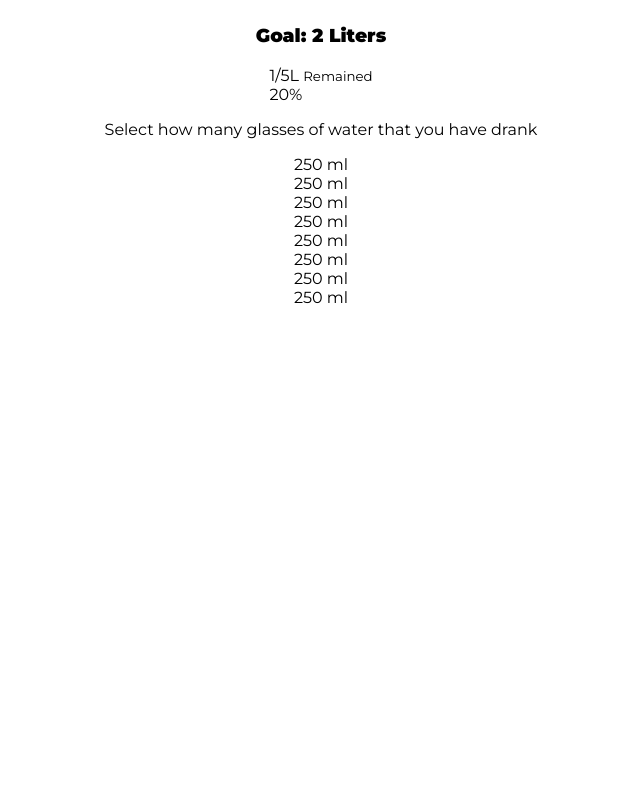
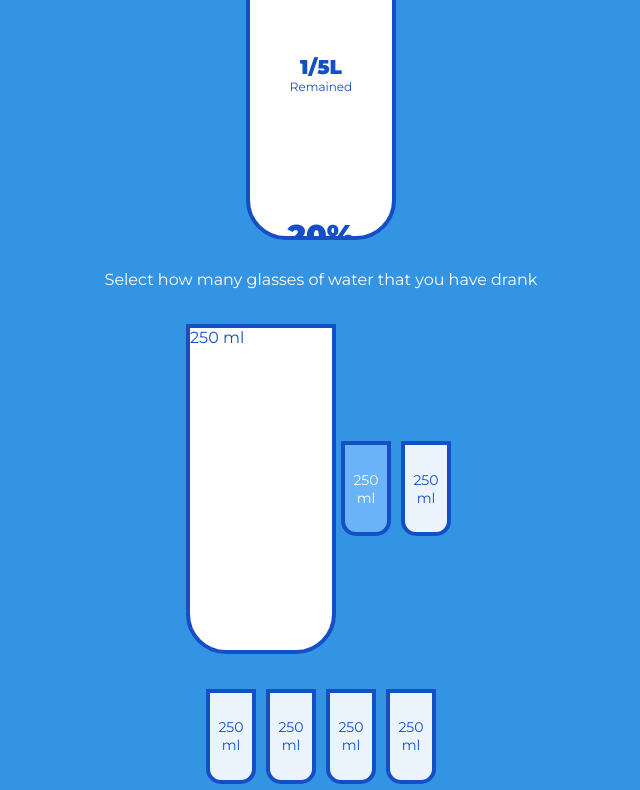
Before and after one commit to kgotsoBapela/drinkwater, a plain HTML site: page index.html in a window 1280 px wide. Shown: the part 285-1075 px from the top of the page, without its empty margins (319-959 px from the left). Before the commit the page ends 800 px from the top, so only its background shows below. Drawn offline with Linux system fonts and the light colour scheme.

Commit message:
styling the css completed

```diff
--- a/style.css
+++ b/style.css
@@ -1,15 +1,91 @@
 @import url('https://fonts.googleapis.com/css2?family=Montserrat:wght@300;400;500;900&display=swap');
+:root{
+    --border-color: #144fc6;
+    --fill-color: #6ab3f8;
 
+}
 *{
     box-sizing: border-box;
 }
 body{
     font-family: 'Montserrat', sans-serif;
+    background-color: #3494e4;
+    color: #fff;
+    display: flex;
+    flex-direction: column;
+    align-items: center;
+    margin: 40px;
+}
+h1{
+    margin: 1-px 0 0;
+}
+h3{
+    font-weight: 400;
+    margin: 10px 0;
+}
+.cup{
+    background-color: #fff;
+    border: 4px solid var(--border-color);
+    color: var(--border-color);
+    border-radius: 0 0 40px 40px;
+    height: 330px;
+    width: 150px;
+    margin: 30px 0;
+    display: flex;
+    flex-direction: column;
+    overflow: hidden;
+}
+.cup.cup-small{
+    height: 95px;
+    width: 50px;
+    border-radius: 0 0 15px 15px;
+    background-color: rgba(255,255,255,0.9);
+    cursor: pointer;
+    font-size: 14px;
+    align-items: center;
+    justify-content: center;
+    text-align: center;
+    margin: 5px;
+    transition: 0.3s ease;
+}
+.cup.cup-small.full{
+    background-color: var(--fill-color);
+    color: #fff;
+}
+.cups{
+    display: flex;
+    flex-wrap: wrap;
+    align-items: center;
+    justify-content: center;
+    width: 280px;
+}
+.remained{
     display: flex;
     flex-direction: column;
     align-items: center;
     justify-content: center;
-    height: 100vh;
-    overflow: hidden;
-    margin: 0;
+    text-align: center;
+    flex: 1;
+    transition: 0.3s ease;
 }
+.remained span{
+    font-size: 20px;
+    font-weight: bold;
+}
+.remained small{
+    font-size: 12px;
+}
+.percentage{
+    background-color: var(--fill-color);
+    display: flex;
+    align-items: center;
+    justify-content: center;
+    font-weight: bold;
+    font-size: 30px;
+    height: 0;
+    transition: 0.3s ease;
+}
+.text{
+    text-align: center;
+    margin: 0 0 5px;
+}
```
